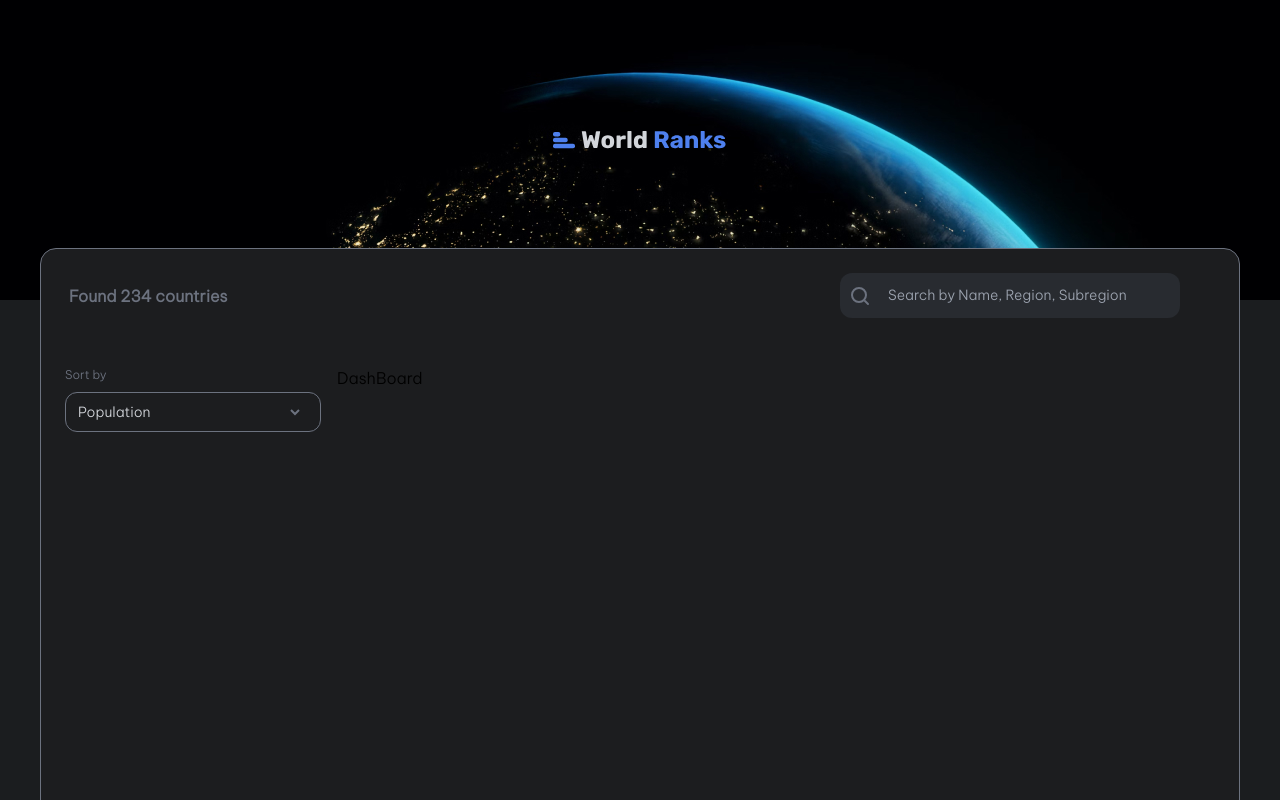
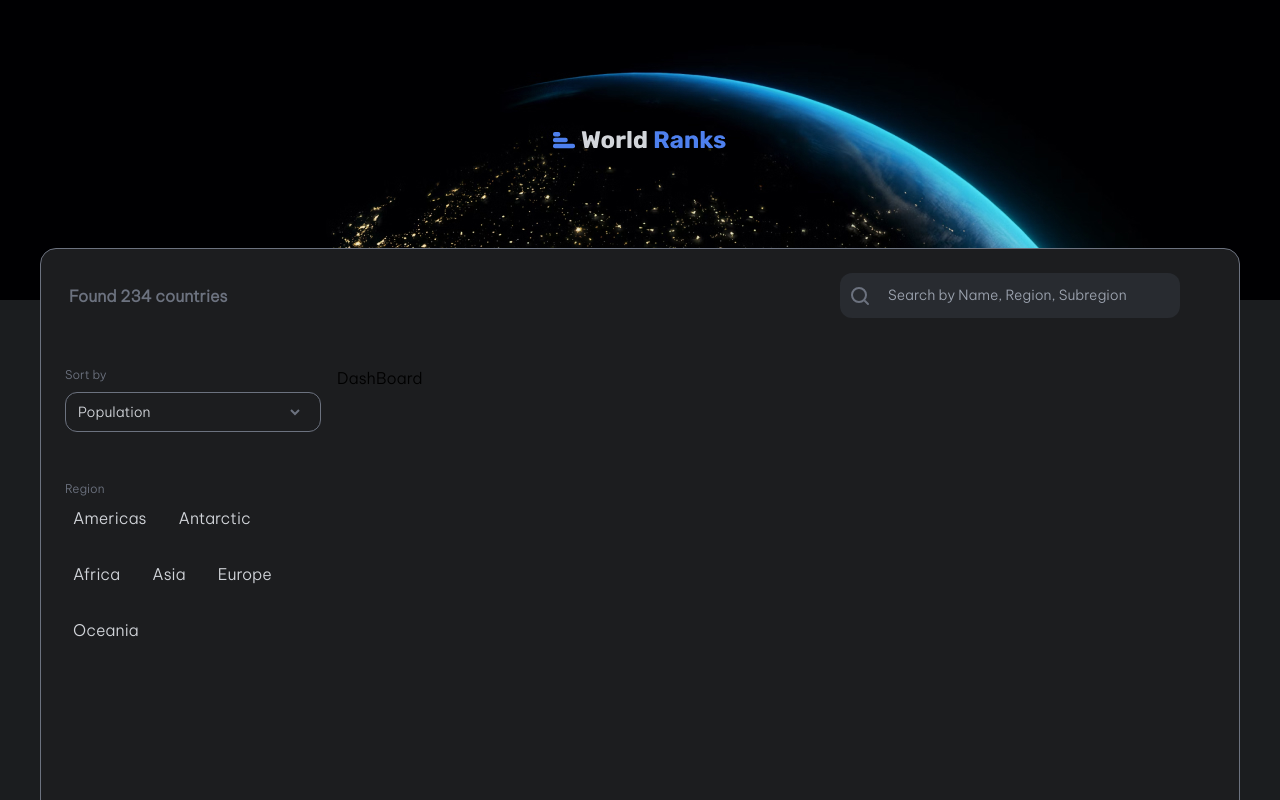
Before and after one commit to Andresfrla/country-page-world-rank, a Next.js app: page / in a window 1280 px wide. Shown: the top 800 px of the page. Built offline with nearby package versions, Linux system fonts and the light colour scheme.

Commit message:
update Region section on the sidebar

```diff
--- /dev/null
+++ b/src/app/_components/_Region/page.jsx
@@ -0,0 +1,19 @@
+import React from 'react'
+
+const Region = () => {
+  return (
+    <div className='mt-12'>
+        <h3 className='text-[#6C727F] text-sm'>Region</h3>
+        <div className='flex flex-wrap w-64 gap-4'>
+            <button className='text-[#D2D5DA] text-xl p-2'>Americas</button>
+            <button className='text-[#D2D5DA] text-xl p-2'>Antarctic</button>
+            <button className='text-[#D2D5DA] text-xl p-2'>Africa</button>
+            <button className='text-[#D2D5DA] text-xl p-2'>Asia</button>
+            <button className='text-[#D2D5DA] text-xl p-2'>Europe</button>
+            <button className='text-[#D2D5DA] text-xl p-2'>Oceania</button>
+        </div>
+    </div>
+  )
+}
+
+export default Region
--- a/src/app/_components/_SideBar/page.jsx
+++ b/src/app/_components/_SideBar/page.jsx
@@ -1,10 +1,11 @@
+import Region from '../_Region/page'
 import Sort from './_components/page'
 
 const SideBar = () => {
   return (
     <div className='flex flex-col ml-6 mr-4'>
       <Sort />
-      { /* <Region /> */}
+      <Region />
     </div>
   )
 }
```
